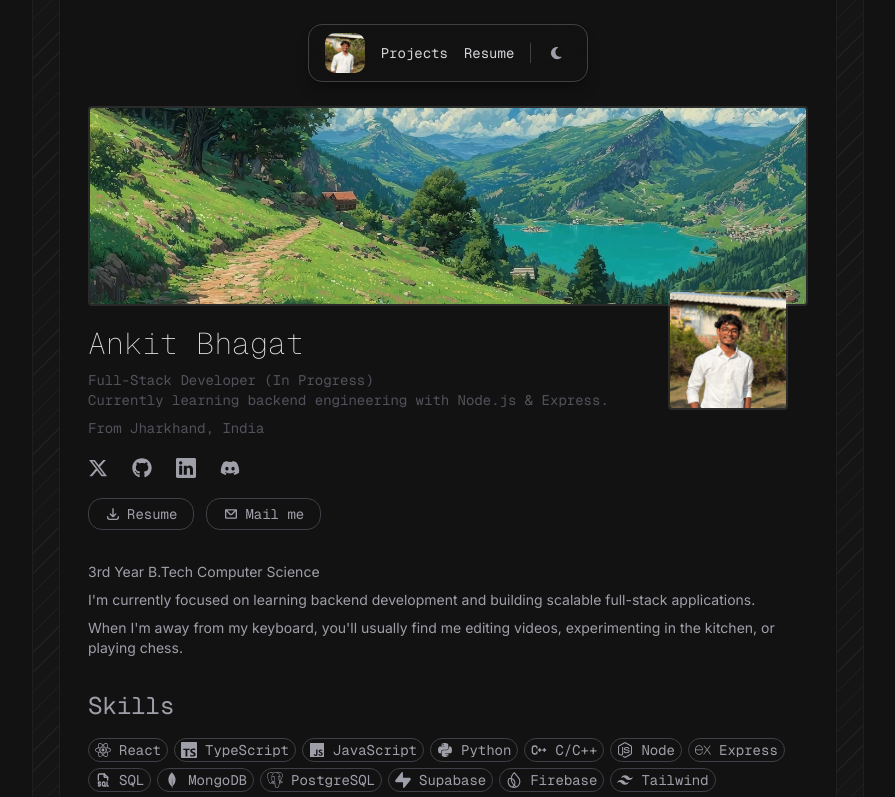
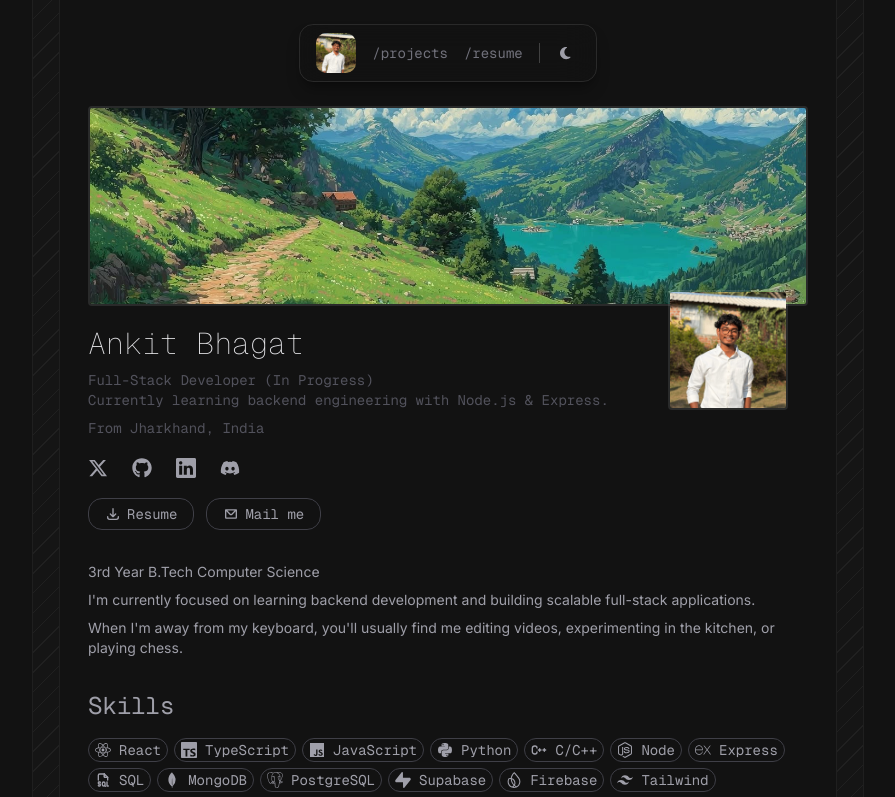
Before and after one commit to ankitsensei/ankitbhagat-portfolio, a React (Vite) app: page / in a window 1280 px wide. Shown: the top 797 px of the page, without its empty margins (192-1087 px from the left). Built offline with nearby package versions, Linux system fonts and the light colour scheme; a web font is replaced by a local one.

Commit message:
style: navbar

```diff
--- a/src/components/Navbar.tsx
+++ b/src/components/Navbar.tsx
@@ -19,8 +19,8 @@ const Navbar = () => {
   const { theme, setTheme } = useTheme();
 
   return (
-    <div className="sticky top-4 md:top-6 z-50 flex items-center justify-center w-full text-xs md:text-sm text-zinc-300 font-geist mb-6 md:mb-12 lg:mb-12">
-      <ul className="flex items-center gap-4 md:gap-4 rounded-xl px-3 md:px-4 py-2 bg-white/10 backdrop-blur-lg border border-white/20 shadow-lg shadow-black/30 supports-[backdrop-filter]:bg-white/0">
+    <div className="sticky top-4 md:top-6 z-50 flex items-center justify-center w-full text-xs md:text-sm text-zinc-500 font-geist mb-6 md:mb-12 lg:mb-12">
+      <ul className="flex items-center gap-4 md:gap-4 rounded-xl px-3 md:px-4 py-2 bg-white/10 backdrop-blur-lg border border-white/10 shadow-lg shadow-black/30 supports-[backdrop-filter]:bg-white/0">
         <NavLink
           to="/"
           className={({ isActive }) =>
@@ -35,10 +35,10 @@ const Navbar = () => {
           to="/projects"
           className={({ isActive }) => (isActive ? "active" : "")}
         >
-          Projects
+          /projects
         </NavLink>
 
-        <a href="https://live-resume-preview-orcin.vercel.app/">Resume</a>
+        <a href="https://live-resume-preview-orcin.vercel.app/">/resume</a>
 
         <button
           data-theme-toggle
```
